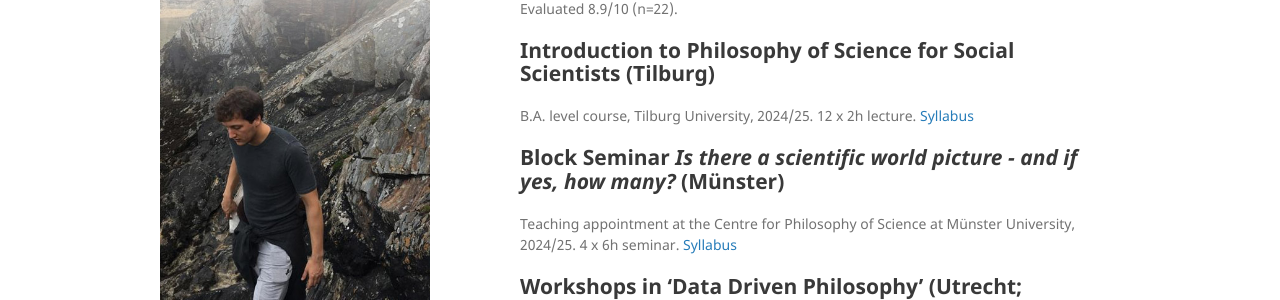
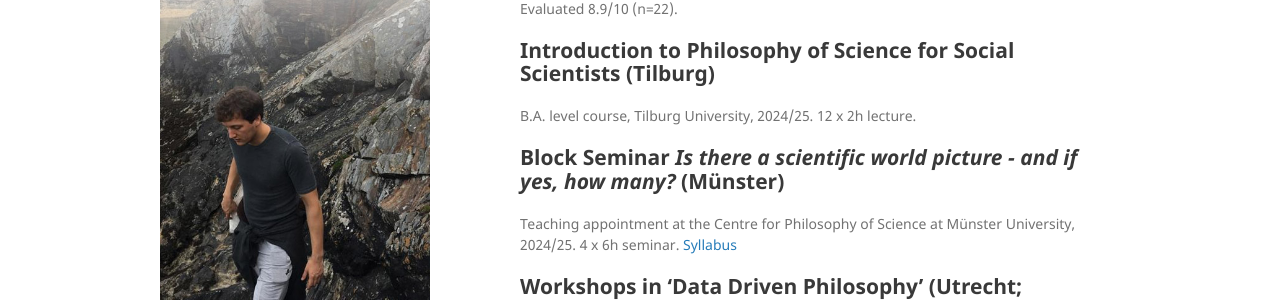
Before and after one commit to gboes/gboes.github.io, a Jekyll site: the page built from teaching.md, in a window 1280 px wide and 900 px high. Shown: the part 293-593 px from the top of the window. Built offline with Jekyll 4.4.1, drawn with Linux system fonts in a browser that asks for light colours; Markdown is read by kramdown in place of the engine named in the settings.

Commit message:
hide TiU Syllabus

```diff
--- a/teaching.md
+++ b/teaching.md
@@ -20,7 +20,8 @@ Evaluated 8.9/10 (n=22).
 
 ## Introduction to Philosophy of Science for Social Scientists (Tilburg)
 B.A. level course, Tilburg University, 2024/25.
-12 x 2h lecture. [Syllabus](/dl/2026-syllabus-phil-soc-sci.pdf)
+12 x 2h lecture.
+<!-- [Syllabus](/dl/2026-syllabus-phil-soc-sci.pdf) -->
 
 
 
```
